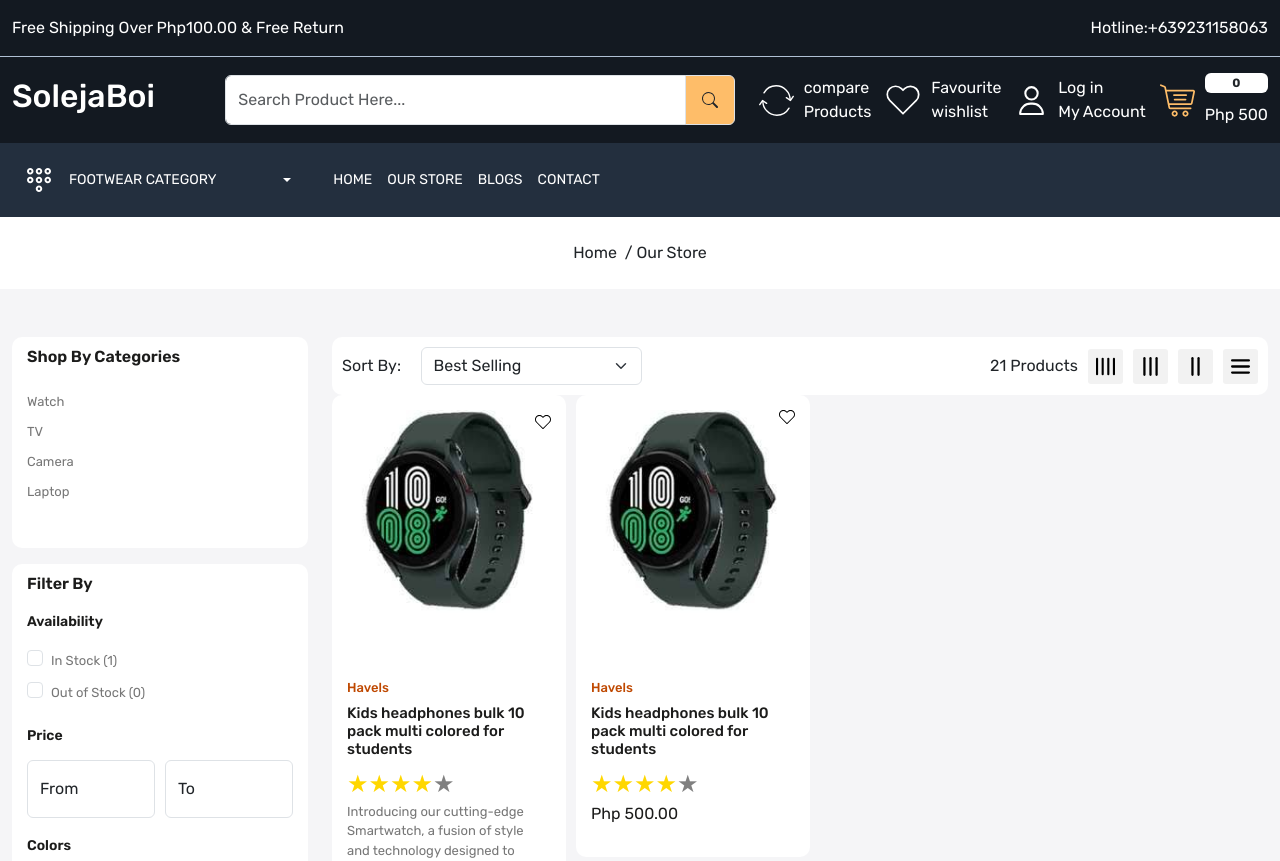
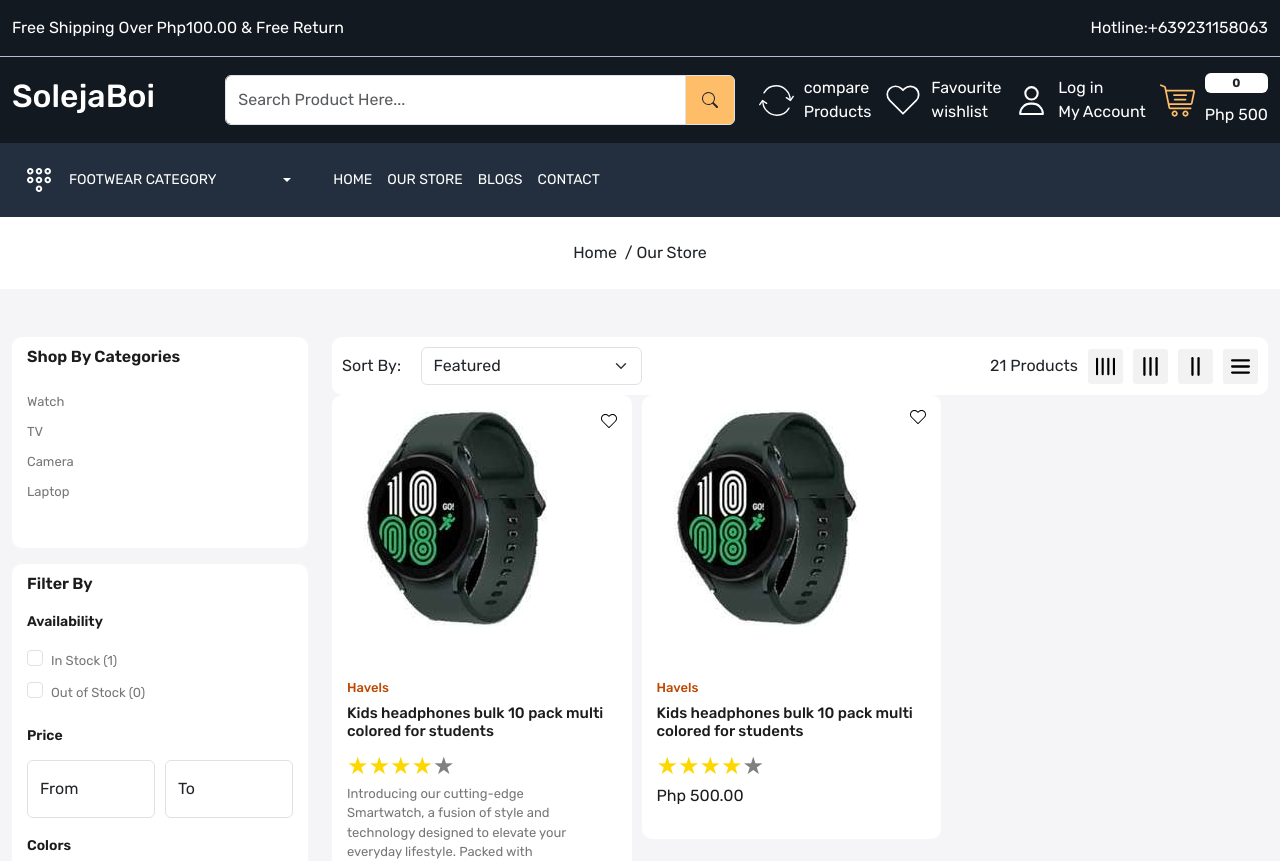
Before and after one commit to Oversoulcoder/user, a React (Create React App) app: page /product in a window 1280 px wide. Shown: the top 861 px of the page. Built offline with nearby package versions, Linux system fonts and the light colour scheme.

Commit message:
ninth user update

```diff
--- a/package.json
+++ b/package.json
@@ -3,9 +3,12 @@
   "version": "0.1.0",
   "private": true,
   "dependencies": {
+    "@reduxjs/toolkit": "^2.1.0",
     "@testing-library/jest-dom": "^5.17.0",
     "@testing-library/react": "^13.4.0",
     "@testing-library/user-event": "^13.5.0",
+    "axios": "^1.6.7",
+    "formik": "^2.4.5",
     "react": "^18.2.0",
     "react-dom": "^18.2.0",
     "react-fast-marquee": "^1.6.2",
@@ -15,7 +18,8 @@
     "react-rating-stars-component": "^2.2.0",
     "react-router-dom": "^6.21.1",
     "react-scripts": "5.0.1",
-    "web-vitals": "^2.1.4"
+    "web-vitals": "^2.1.4",
+    "yup": "^1.3.3"
   },
   "scripts": {
     "start": "react-scripts start",
--- a/src/components/ProductCard.js
+++ b/src/components/ProductCard.js
@@ -16,10 +16,19 @@ const ProductCard = (props) => {
     <>
       <div
         className={` ${
-          location.pathname === "/store" ? `gr-${grid}` : "col-3"
+          location.pathname === "/product" ? `gr-${grid}` : "col-3"
         }`}
       >
-        <Link to=":id" className="product-card position-relative">
+        <Link
+          to={`(${
+            location.pathname == "/"
+              ? "/product/:id"
+              : location.pathname == "/product/:id"
+              ? "/product/1"
+              : ":id"
+          }`}
+          className="product-card position-relative"
+        >
           <div className="wishlist-icon position-absolute">
             <button className="border-0 bg-transparent">
               <img src={wish} alt="wishlist" />
@@ -67,10 +76,19 @@ const ProductCard = (props) => {
       </div>
       <div
         className={` ${
-          location.pathname === "/store" ? `gr-${grid}` : "col-3"
+          location.pathname === "/product" ? `gr-${grid}` : "col-3"
         }`}
       >
-        <Link className="product-card position-relative">
+        <Link
+          to={`(${
+            location.pathname == "/"
+              ? "/product/:id"
+              : location.pathname == "/product/:id"
+              ? "/product/:id"
+              : ":id"
+          }`}
+          className="product-card position-relative"
+        >
           <div className="wishlist-icon position-absolute">
             <Link>
               <img src={wish} alt="wishlist" />
--- a/src/pages/OurStore.js
+++ b/src/pages/OurStore.js
@@ -183,11 +183,14 @@ const OurStore = () => {
                   <p className="mb-0 d-block" style={{ width: "100px" }}>
                     Sort By:
                   </p>
-                  <select name="" className="form-control form-select" id="">
+                  <select
+                    name=""
+                    defaultValue={"DEFAULT"}
+                    className="form-control form-select"
+                    id=""
+                  >
                     <option value="manual">Featured</option>
-                    <option value="best-selling" selected="selected">
-                      Best Selling
-                    </option>
+                    <option value="best-selling">Best Selling</option>
                     <option value="title-accending">Alphabetically, A-Z</option>
                     <option value="title-decending">Alphabetically, Z-A</option>
                     <option value="Price-accending">Price, Low to High</option>
```
Also changed, not shown: 2 other files (tests, documents, lock files or other folders).
